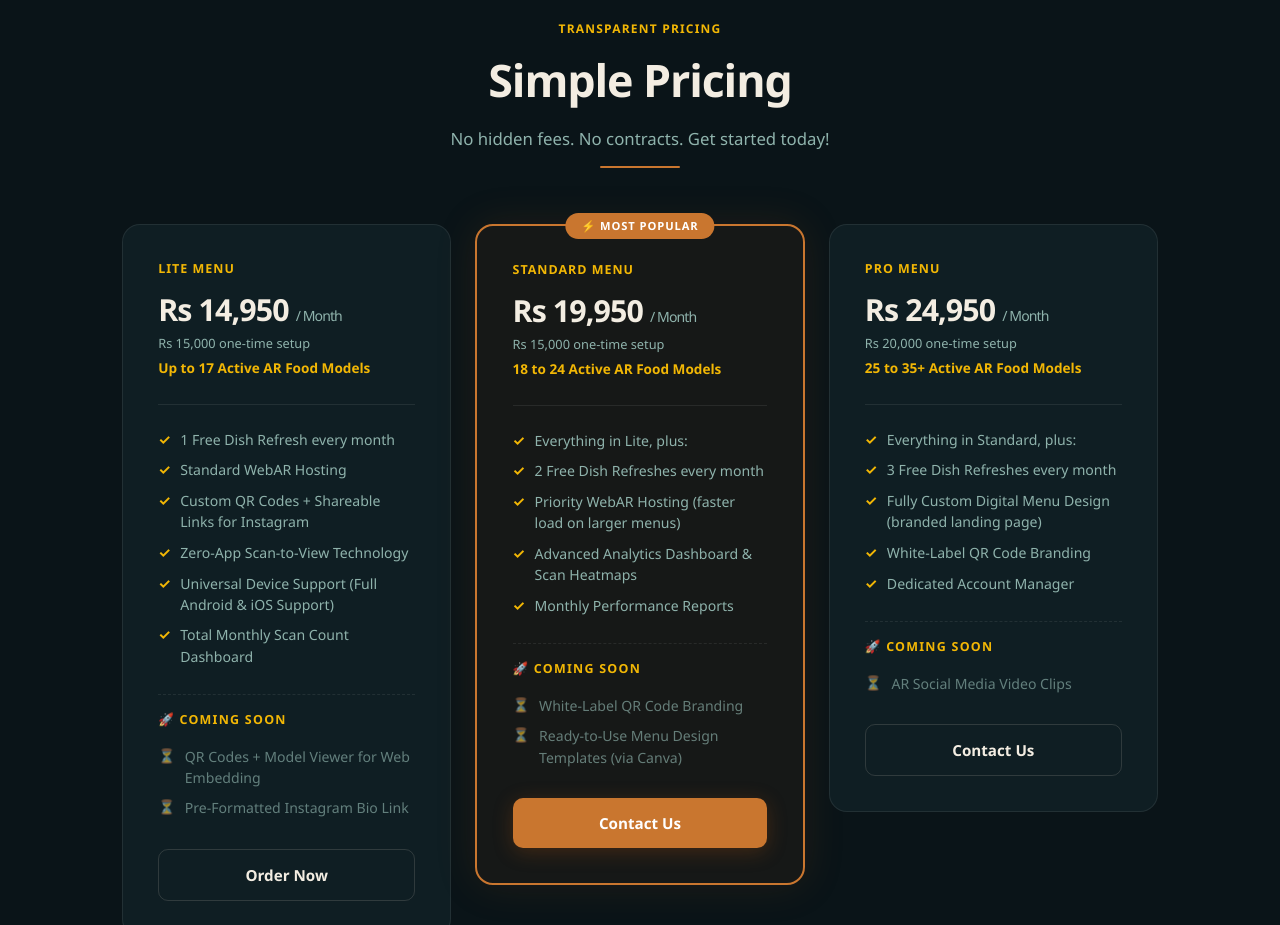
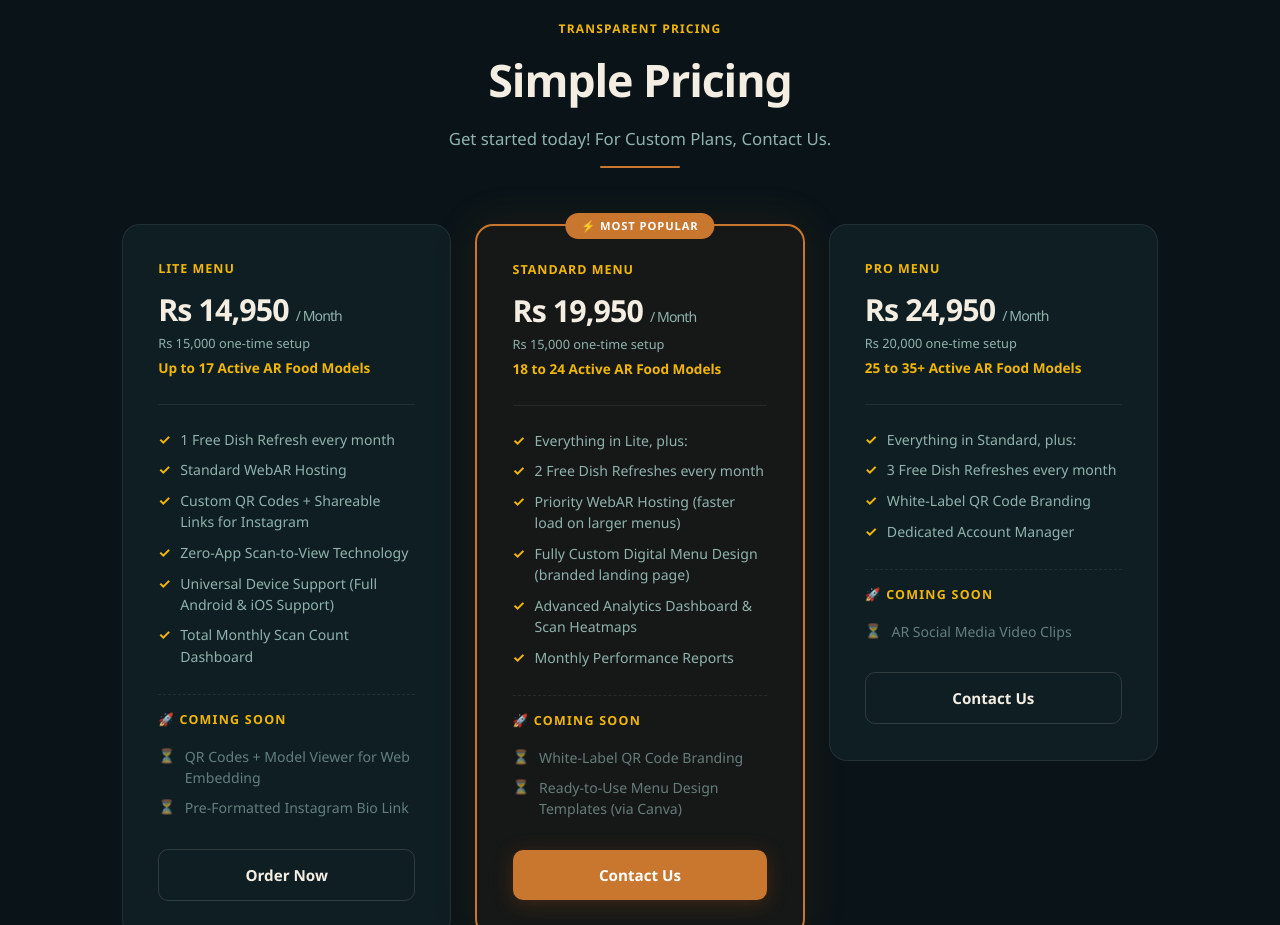
Before and after one commit to ABUHURAIRA114/AR-FOODIE, a React (Vite) app in the folder frontend/: page / in a window 1280 px wide. Shown: the part 3060-3985 px from the top of the page. Built offline with nearby package versions, Linux system fonts and the light colour scheme; no server answers.

Commit message:
some changes in the landing

```diff
--- a/frontend/src/app/components/LandingPage.tsx
+++ b/frontend/src/app/components/LandingPage.tsx
@@ -805,6 +805,7 @@ const plans = [
       "Everything in Lite, plus:",
       "2 Free Dish Refreshes every month",
       "Priority WebAR Hosting (faster load on larger menus)",
+      "Fully Custom Digital Menu Design (branded landing page)",
       "Advanced Analytics Dashboard & Scan Heatmaps",
       "Monthly Performance Reports",
     ],
@@ -825,7 +826,6 @@ const plans = [
     features: [
       "Everything in Standard, plus:",
       "3 Free Dish Refreshes every month",
-      "Fully Custom Digital Menu Design (branded landing page)",
       "White-Label QR Code Branding",
       "Dedicated Account Manager",
     ],
@@ -858,7 +858,7 @@ function Pricing() {
         <FadeUp>
           <SectionLabel>Transparent Pricing</SectionLabel>
           <h2 style={{ fontSize: "clamp(1.8rem,4vw,2.8rem)", fontWeight: 800, letterSpacing: "-0.025em", color: T.text, marginBottom: "0.75rem" }}>Simple Pricing</h2>
-          <p style={{ color: T.muted, fontSize: "1.05rem", lineHeight: 1.7, maxWidth: 480, margin: "0 auto" }}>No hidden fees. No contracts. Get started today!</p>
+          <p style={{ color: T.muted, fontSize: "1.05rem", lineHeight: 1.7, maxWidth: 480, margin: "0 auto" }}>Get started today! For Custom Plans, Contact Us.</p>
           <GlowLine />
         </FadeUp>
 
@@ -1178,7 +1178,7 @@ function Footer() {
         </svg>
       ),
       label: "@dinenics",
-      href: "https://x.com/dinenics",
+      href: "https://www.linkedin.com/company/dinenics/ ",
     },
   ];
 
```
